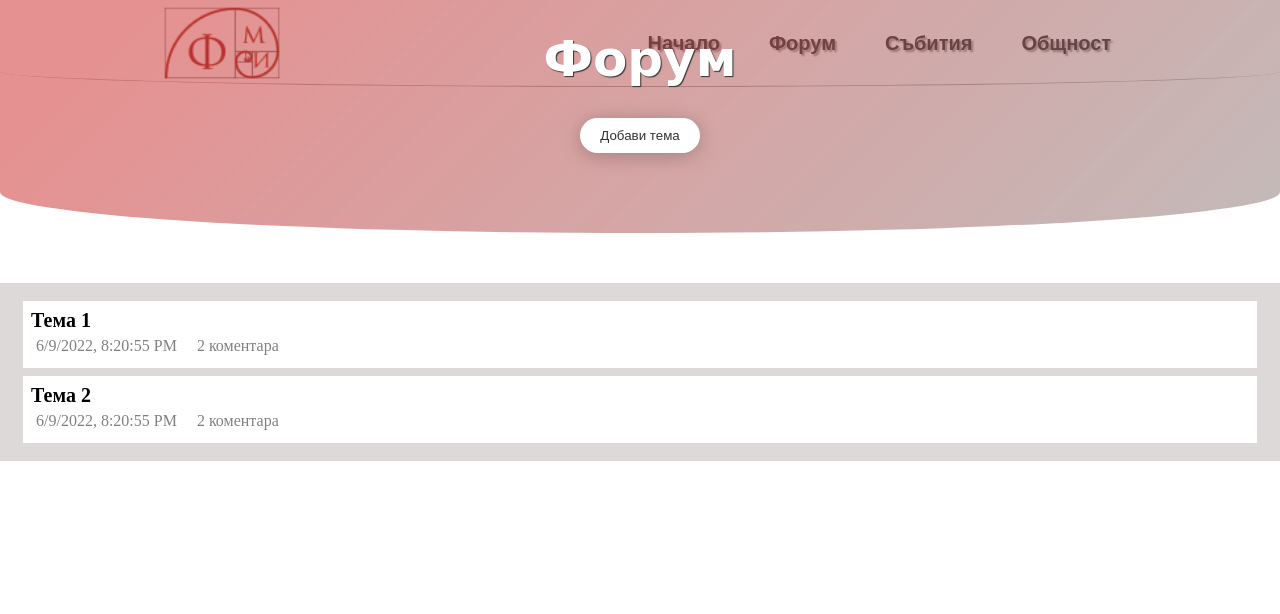
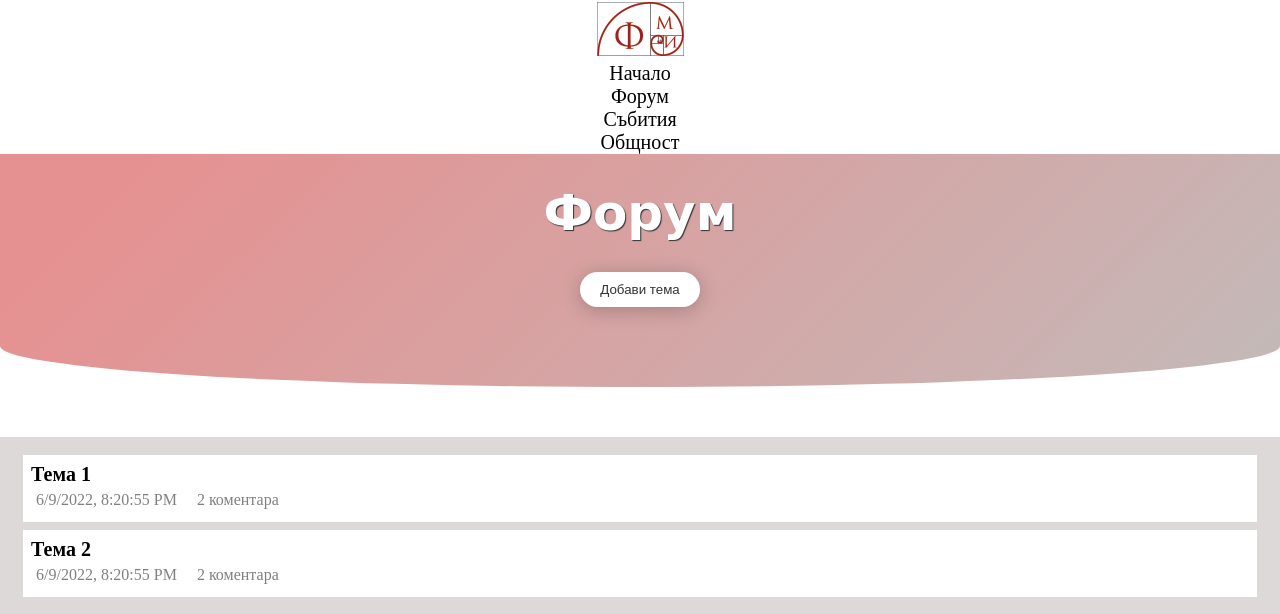
Before and after one commit to silviaDeyanova/WEB-project, a PHP site: page /forum/forum.html in a window 1280 px wide. Shown: the top 614 px of the page. Run offline with PHP 8.4, Linux system fonts and the light colour scheme.

Commit message:
css forum

```diff
--- a/css/forum_style.css
+++ b/css/forum_style.css
@@ -85,64 +85,3 @@
     list-style-type: none;
 
 }
-
-
-
-
-
-#header {
-    background-color: white;
-    padding: 5px 0px;
-    width: 100vw;
-    height: fit-content;
-    position: fixed;
-    border-bottom: solid 1px rgba(98, 98, 98, 0.5);
-    align-items: center;
-  }
-
-  .logo {
-    width: 15vmin;
-    margin: 0;
-    padding: 0;
-  }
-
-  /*img {
-      display: block;
-      margin-left: auto;
-      margin-right: auto;
-  }*/
-
-  #header .container {
-    display: flex;
-    justify-content: space-around;
-    align-items: center;
-    width: 100vw;
-  }
-
-  .top-nav ul {
-    margin-top: 0px;
-    margin-right: 0px;
-    list-style: none;
-  }
-
-  .top-nav ul li {
-    float: left;
-  }
-
-  .top-nav ul li a {
-    font-size: 2.5vmin;
-    font-weight: 600;
-    text-decoration: none;
-    font-family: Arial, Helvetica, sans-serif;
-    color: rgb(55, 50, 55);
-    text-shadow: 2px 2px 2px #0000006e;
-    margin-left: 35px;
-    padding: 7px;
-  }
-
-  .top-nav ul li a:hover {
-    color: rgb(187, 72, 72);
-    border-bottom: 3px solid rgb(187, 72, 72);
-    transition: all 0.2s ease-in-out;
-    padding-bottom: 14px;
-  }
```
